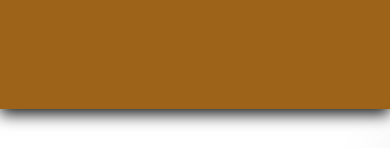
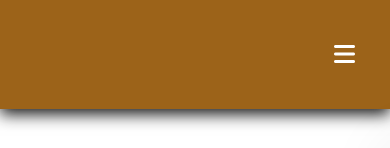
Before and after one commit to aldoademi/Officina_LV, a React (Create React App) app: page /chisiamo in a window 390 px wide. Shown: the top 148 px of the page. Built offline with nearby package versions, Linux system fonts and the light colour scheme.

Commit message:
Riaggiunto menù hamburger erroneamente eliminato

```diff
--- a/src/components/navbar4.js
+++ b/src/components/navbar4.js
@@ -52,15 +52,14 @@ class Navbar4 extends Component {
               className={this.state.clicked ? "#navbar active" : "#navbar"}
             >
               <li>
-                <a
+                <Link to="/"
                   className={
                     this.state.activeLink === "home" ? "active" : "" // impostare la classe "active" se il link è attivo
                   }
-                  href="/"
                   onClick={() => this.setActiveLink("home")} // impostare il link attivo al click
                 >
                   Home
-                </a>
+                </Link>
               </li>
               <li>
                 <Link to="/servizi"
@@ -95,13 +94,23 @@ class Navbar4 extends Component {
                     Contatta ora
                   </Link>
                 ) : (
-                  <a href="tel:+391234567899" className="active">
+                  <Link to="tel:+391234567899" className={
+                    this.state.activeLink === "contatti" ? "active" : ""
+                  }>
                     Chiama ora
-                  </a>
+                  </Link>
                 )}
               </li>
             </ul>
           </div>
+
+          <div id="mobile" onClick={this.handleClick}>
+              <i
+                id="bar"
+                className={this.state.clicked ? "fas fa-times" : "fas fa-bars"}
+              ></i>
+            </div>
+
           </nav>
         </>
       );
```
